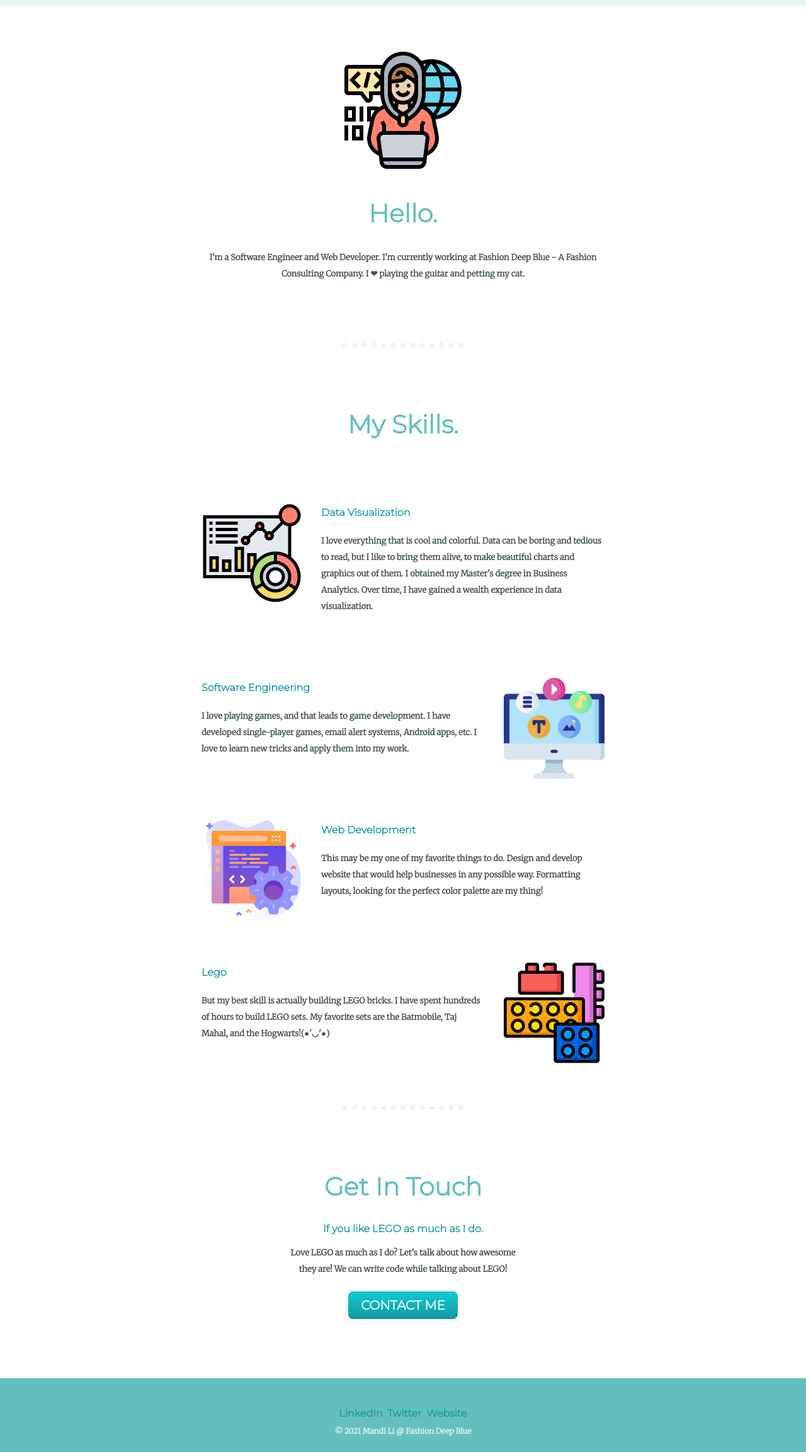
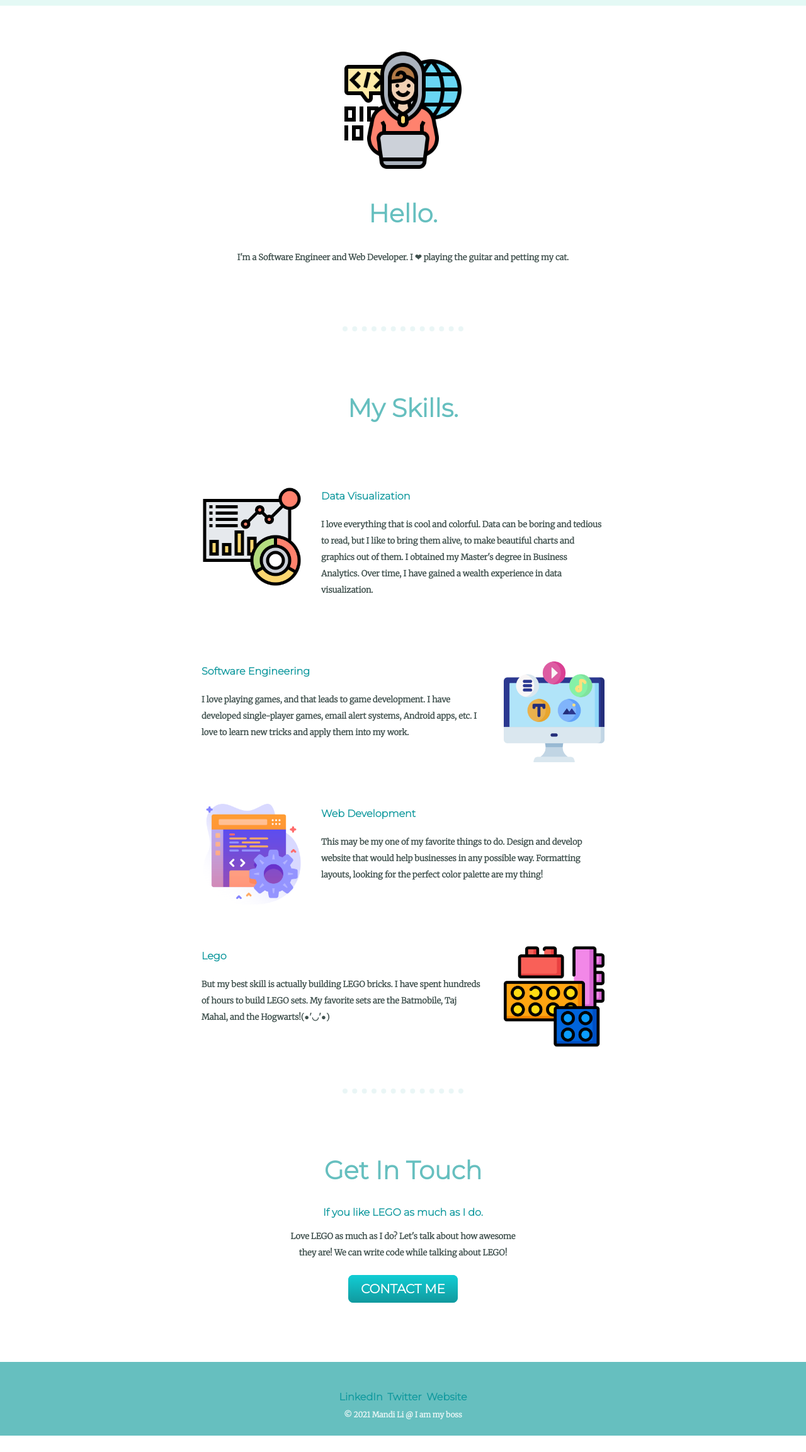
Before and after one commit to boomsaka/person-website, a plain HTML site: page index.html in a window 1280 px wide. Shown: the part 802-3107 px from the top of the page at 63% size. After the commit the page ends 3081 px from the top, so only its background shows below. Drawn offline with Linux system fonts and the light colour scheme.

Commit message:
delete some names

```diff
--- a/index.html
+++ b/index.html
@@ -31,8 +31,7 @@
         />
         <h2>Hello.</h2>
         <p class="intro">
-          I'm a Software Engineer and Web Developer. I'm currently working at
-          Fashion Deep Blue - A Fashion Consulting Company. I ❤ playing the
+          I'm a Software Engineer and Web Developer. I ❤ playing the
           guitar and petting my cat.
         </p>
       </div>
@@ -98,7 +97,7 @@
       <a class="footer-link" href="https://www.linkedin.com/">LinkedIn</a>
       <a class="footer-link" href="https://twitter.com/">Twitter</a>
       <a class="footer-link" href="https://www.appbrewery.co/">Website</a>
-      <p class="copyright-text">© 2021 Mandi Li @ Fashion Deep Blue</p>
+      <p class="copyright-text">© 2021 Mandi Li @ I am my boss</p>
     </div>
   </body>
 </html>
```
